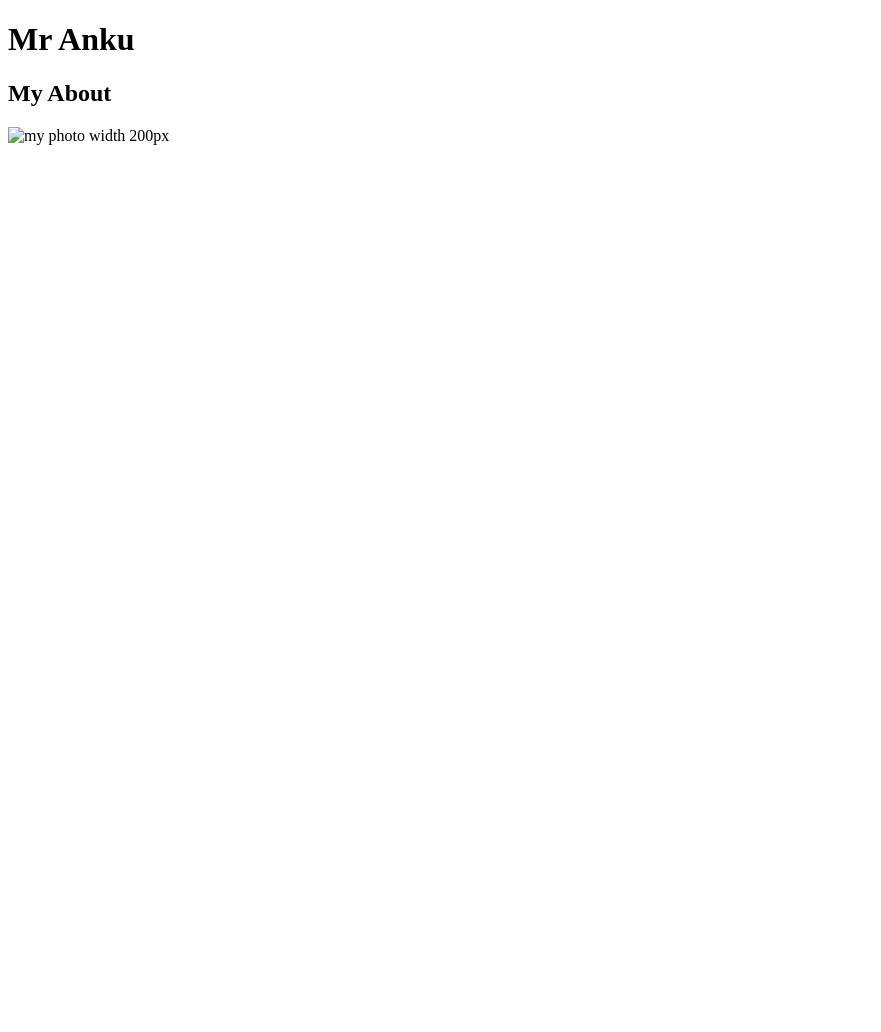
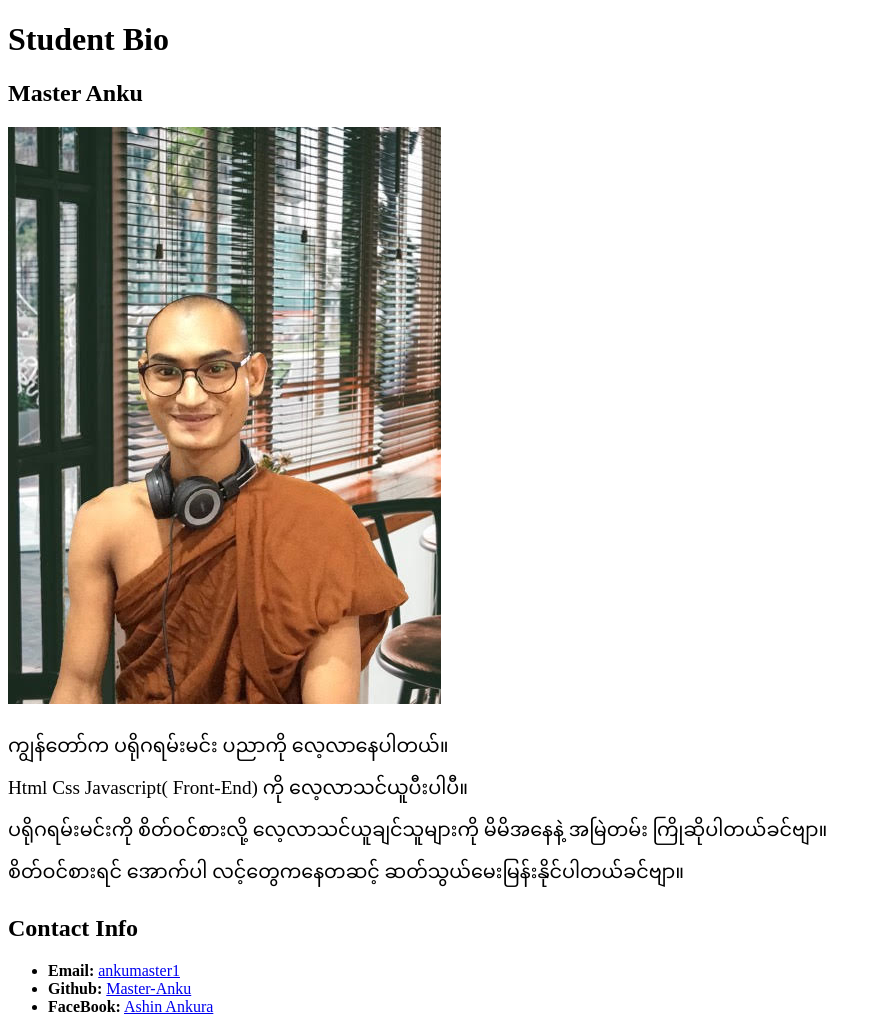
Before and after one commit to Master-Anku/Module-1, a plain HTML site: page 01-Html/index.html in a window 1280 px wide. Shown: the whole page, without its empty margins (0-881 px from the left). Before the commit the page ends 800 px from the top, so only its background shows below. Drawn offline with Linux system fonts and the light colour scheme.

Commit message:
uploade the html file

```diff
--- a/01-Html/index.html
+++ b/01-Html/index.html
@@ -6,12 +6,34 @@
     <title>HTML </title>
 </head>
 <body>
-    <header>
-        <h1>Mr Anku</h1>
-    </header>
-    <section>
-        <h2>My About</h2>
-        <img src="./assets/image/mranku.jpg" alt="my photo width 200px" style="width: 200px;">
-    </section>
+        <!-- Site Header -->
+        <header>
+          <!--The h1 tag should be used for the most important heading-->
+          <h1>Student Bio</h1>
+        </header>
+
+        <!-- Section 1: Bio -->
+        <section>
+          <h2>Master Anku</h2>
+          <!-- Image -->
+          <img src="../mranku.jpg" alt="master Anku">
+          <!-- Paragraph with embedded link -->
+          <p style="font-size: 1.2rem;">ကျွန်တော်က ပရိုဂရမ်းမင်း  ပညာကို လေ့လာနေပါတယ်။ <br>
+            Html Css Javascript( Front-End) ကို  လေ့လာသင်ယူပီးပါပီ။ <br>
+            ပရိုဂရမ်းမင်းကို စိတ်ဝင်စားလို့ လေ့လာသင်ယူချင်သူများကို မိမိအနေနဲ့ အမြဲတမ်း ကြိုဆိုပါတယ်ခင်ဗျာ။ <br>
+            စိတ်ဝင်စားရင် အောက်ပါ လင့်တွေကနေတဆင့် ဆတ်သွယ်မေးမြန်းနိုင်ပါတယ်ခင်ဗျာ။ <br>
+          </p>
+        </section>
+
+        <!-- Section 2: Contact Info -->
+        <section>
+          <h2>Contact Info</h2>
+          <!-- Unordered list -->
+          <ul>
+            <li><strong>Email:</strong> <a href="mailto:https://ankumaster1@gmail.com">ankumaster1</a></li>
+            <li><strong>Github:</strong> <a href="https://github.com/Master-Anku/Module-1">Master-Anku</a></li>
+            <li><strong>FaceBook:</strong> <a href="https://www.facebook.com/profile.php?id=61556868394234&mibextid=ZbWKwL">Ashin Ankura</a></li>
+          </ul>
+        </section>
 </body>
 </html>
```
Also changed, not shown: 01-Html/images/image-1.png (added), 1 other file.
